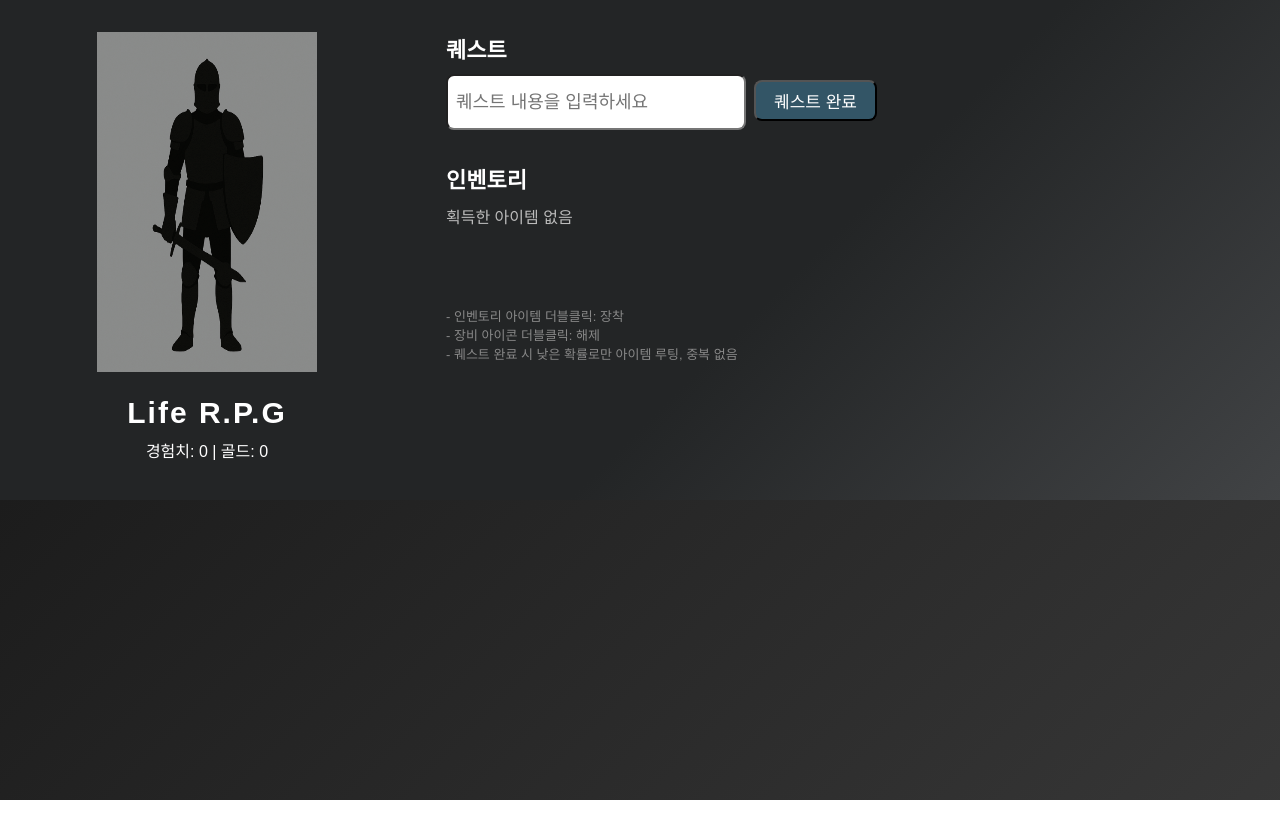
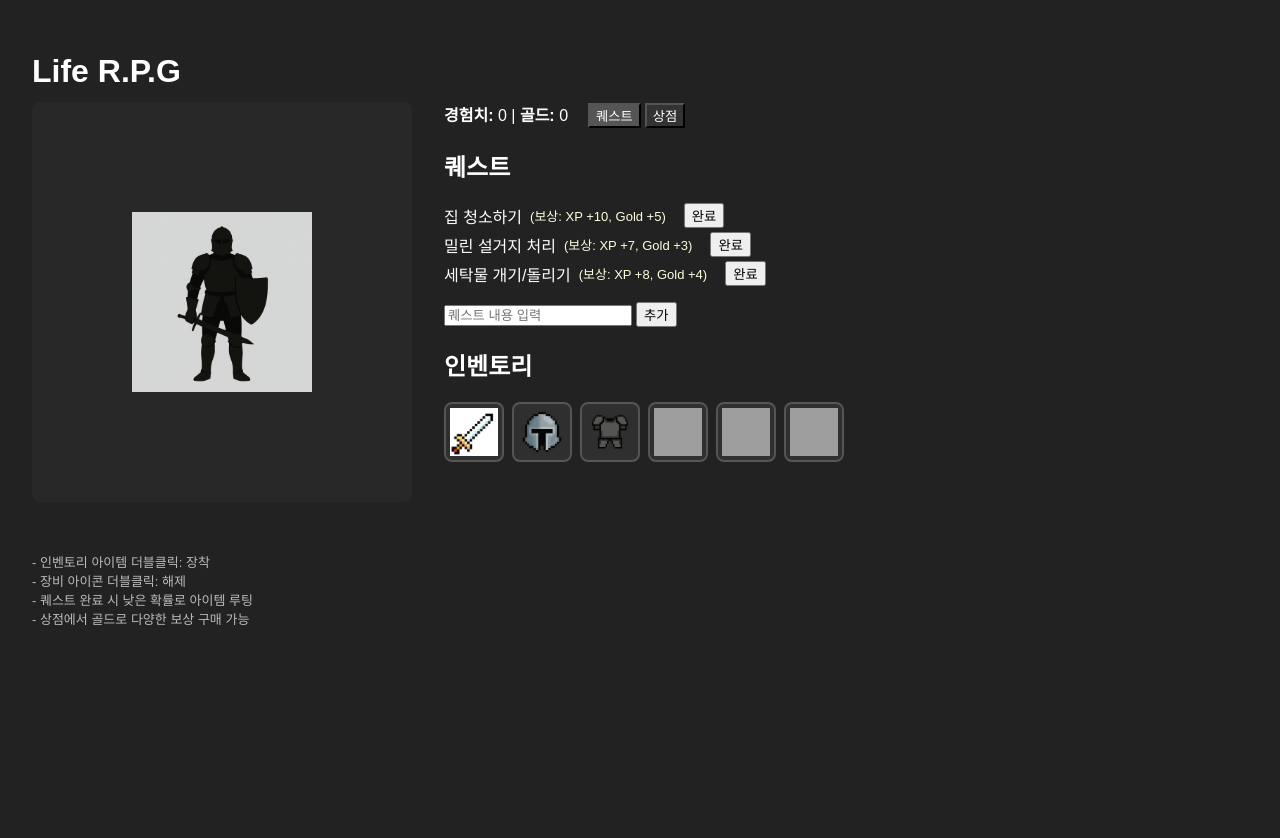
Before and after one commit to jeonjunhee93/LifeRPG_0.0.07, a React (Vite) app in the folder LifeRPG_0.014/: page / in a window 1280 px wide. Shown: the top 838 px of the page. Before the commit the page ends 800 px from the top, so only its background shows below. Built offline with nearby package versions, Linux system fonts and the light colour scheme; grey boxes are pictures that could not be loaded.

Commit message:
Update LifeRPG.jsx

```diff
--- a/LifeRPG_0.014/src/LifeRPG.jsx
+++ b/LifeRPG_0.014/src/LifeRPG.jsx
@@ -1,182 +1,274 @@
 import React, { useState } from "react";
 
-// 드랍 아이템 테이블
-const ALL_ITEMS = [
-  { id: 1, name: "무딘 칼", type: "weapon", rarity: "common", img: "/무딘칼_일반.png", dropRate: 0.5 },
-  { id: 2, name: "루비소드", type: "weapon", rarity: "rare", img: "/루비소드_희귀.png", dropRate: 0.15 },
-  { id: 3, name: "파멸의 검", type: "weapon", rarity: "epic", img: "/파멸의검_에픽.png", dropRate: 0.05 },
-  { id: 4, name: "아스가르드의 빛", type: "weapon", rarity: "legendary", img: "/아스가르드의빛_전설.png", dropRate: 0.01 },
-  // 투구
-  { id: 5, name: "녹슨 철 투구", type: "helmet", rarity: "common", img: "/녹슨 철 투구.png", dropRate: 0.5 },
-  { id: 6, name: "용기의 투구", type: "helmet", rarity: "rare", img: "/용기의 투구.png", dropRate: 0.15 },
-  { id: 7, name: "검은 달의 투구", type: "helmet", rarity: "epic", img: "/검은 달의 투구.png", dropRate: 0.05 },
-  { id: 8, name: "신왕의 면류관", type: "helmet", rarity: "legendary", img: "/신왕의 면류관.png", dropRate: 0.01 },
-  // 갑옷
-  { id: 9, name: "낡은 철 갑옷", type: "armor", rarity: "common", img: "/낡은 철 갑옷.png", dropRate: 0.5 },
-  { id: 10, name: "기사단 정예 갑주", type: "armor", rarity: "rare", img: "/기사단 정예 갑주.png", dropRate: 0.15 },
-  { id: 11, name: "피의 결의 갑옷", type: "armor", rarity: "epic", img: "/피의 결의 갑옷.png", dropRate: 0.05 },
-  { id: 12, name: "용왕의 판금갑주", type: "armor", rarity: "legendary", img: "/용왕의 판금갑주.png", dropRate: 0.01 },
+// 장비 슬롯 정보
+const EQUIP_SLOTS = [
+  { key: "weapon", label: "무기", position: "left" },
+  { key: "helmet", label: "투구", position: "left" },
+  { key: "armor", label: "갑옷", position: "left" },
+  { key: "shield", label: "방패", position: "right" },
+  { key: "glove", label: "장갑", position: "right" },
+  { key: "boots", label: "신발", position: "right" },
 ];
 
-const SLOT_LIST = [
-  { key: "weapon", label: "무기" },
-  { key: "helmet", label: "투구" },
-  { key: "armor", label: "갑옷" },
+// 장비 예시(레어리티 포함)
+const ALL_ITEMS = [
+  { key: "weapon", name: "무딘 칼", icon: "/무딘칼_일반.png", rarity: "일반" },
+  { key: "weapon", name: "파멸의 검", icon: "/파멸의검_에픽.png", rarity: "에픽" },
+  { key: "helmet", name: "녹슨 철 투구", icon: "/녹슨 철 투구.png", rarity: "일반" },
+  { key: "helmet", name: "용기의 투구", icon: "/용기의 투구.png", rarity: "희귀" },
+  { key: "armor", name: "낡은 철 갑옷", icon: "/낡은 철 갑옷.png", rarity: "일반" },
+  { key: "armor", name: "기사단 정예 갑주", icon: "/기사단 정예 갑주.png", rarity: "희귀" },
+  { key: "shield", name: "기본 방패", icon: "/기본방패.png", rarity: "일반" },
+  { key: "glove", name: "가죽장갑", icon: "/가죽장갑.png", rarity: "일반" },
+  { key: "boots", name: "가죽신발", icon: "/가죽신발.png", rarity: "일반" },
 ];
 
-// 한글화
-function rarityKor(r) {
-  if (r === "common") return "일반";
-  if (r === "rare") return "희귀";
-  if (r === "epic") return "에픽";
-  if (r === "legendary") return "전설";
-  return r;
-}
-function raritySortValue(rarity) {
-  if (rarity === "legendary") return 4;
-  if (rarity === "epic") return 3;
-  if (rarity === "rare") return 2;
-  return 1;
+// 레어리티별 드랍 확률
+const LOOT_TABLE = [
+  { rarity: "전설", chance: 5 },
+  { rarity: "에픽", chance: 10 },
+  { rarity: "희귀", chance: 15 },
+  { rarity: "일반", chance: 70 },
+];
+
+// 기본 퀘스트
+const DEFAULT_QUESTS = [
+  { id: 1, text: "집 청소하기", reward: { xp: 10, gold: 5 } },
+  { id: 2, text: "밀린 설거지 처리", reward: { xp: 7, gold: 3 } },
+  { id: 3, text: "세탁물 개기/돌리기", reward: { xp: 8, gold: 4 } },
+];
+
+// 상점 아이템
+const SHOP_ITEMS = [
+  { name: "디저트 먹기", price: 10, description: "달콤한 휴식!", emoji: "🍰" },
+  { name: "유튜브 시청권", price: 15, description: "30분 휴식!", emoji: "📺" },
+  { name: "카페 가기", price: 30, description: "분위기 환기!", emoji: "☕" },
+  { name: "운동 보상", price: 25, description: "자기관리 보상!", emoji: "🏋️" },
+];
+
+function getRandomLoot() {
+  if (Math.random() > 0.3) return null; // 30% 확률
+  const roll = Math.random() * 100;
+  let acc = 0, chosen = "일반";
+  for (let l of LOOT_TABLE) {
+    acc += l.chance;
+    if (roll <= acc) { chosen = l.rarity; break; }
+  }
+  const candidates = ALL_ITEMS.filter(i => i.rarity === chosen);
+  if (candidates.length === 0) return null;
+  return candidates[Math.floor(Math.random() * candidates.length)];
 }
 
-export default function LifeRPG() {
-  const [inventory, setInventory] = useState([]);
-  const [equipment, setEquipment] = useState({});
-  const [questInput, setQuestInput] = useState("");
-  const [msg, setMsg] = useState("");
-
-  // 퀘스트 완료시 아이템 드랍
-  function handleQuestComplete() {
-    const candidates = ALL_ITEMS.filter(
-      (item) => !inventory.some((i) => i.id === item.id)
-    );
-    if (candidates.length === 0) {
-      setMsg("더 이상 드랍 가능한 아이템이 없습니다!");
-      return;
-    }
-    const rolled = candidates.filter((item) => Math.random() < item.dropRate);
-    if (rolled.length === 0) {
-      setMsg("아이템을 획득하지 못했습니다!");
-      return;
-    }
-    rolled.sort((a, b) => raritySortValue(b.rarity) - raritySortValue(a.rarity));
-    const loot = rolled[0];
-    setInventory((inv) => [...inv, loot]);
-    setMsg(`${rarityKor(loot.rarity)} 등급 [${loot.name}] 아이템을 획득했습니다!`);
-  }
-
-  function handleEquip(item) {
-    setEquipment((eq) => ({ ...eq, [item.type]: item }));
-    setMsg(`[${item.name}] 장착 완료!`);
-  }
-
-  function handleUnequip(type) {
-    setEquipment((eq) => {
-      const newEq = { ...eq };
-      delete newEq[type];
-      return newEq;
-    });
-  }
-
-  // 각 부위별 위치 (원하는대로 조절)
-  const slotPosition = {
-    weapon: { left: 10, top: 240 },
-    helmet: { left: 80, top: 30 },
-    armor: { left: 80, top: 160 },
-  };
-
+// 장비창(좌우 3개씩)
+function CharacterPanel({ equipment, onIconDoubleClick }) {
+  const leftSlots = EQUIP_SLOTS.filter(slot => slot.position === "left");
+  const rightSlots = EQUIP_SLOTS.filter(slot => slot.position === "right");
   return (
-    <div
-      style={{
-        display: "flex",
-        minHeight: "500px",
-        background: "linear-gradient(135deg, #232526 60%, #414345 100%)",
-        color: "white",
-        fontFamily: "Pretendard, Arial, sans-serif",
-      }}
-    >
-      {/* 좌측: 캐릭터/장비창 */}
-      <div style={{ flex: "0 0 350px", padding: "32px", display: "flex", flexDirection: "column", alignItems: "center" }}>
-        <div style={{ position: "relative", width: 220, height: 340 }}>
-          <img src="/silhouette.png" alt="실루엣" style={{ width: 220, height: 340, filter: "brightness(0.6)" }} />
-          {/* 장비 아이콘들 (부위별 지정 좌표) */}
-          {SLOT_LIST.map((slot) =>
-            equipment[slot.key] && (
+    <div style={{
+      display: "flex", alignItems: "center", justifyContent: "center",
+      minWidth: 380, minHeight: 400, background: "#4443", borderRadius: 8, margin: 0, padding: 0
+    }}>
+      <div style={{ display: "flex", flexDirection: "column", gap: 16 }}>
+        {leftSlots.map(slot => (
+          <div
+            key={slot.key}
+            style={{ width: 56, height: 56, display: "flex", alignItems: "center", justifyContent: "center" }}
+            onDoubleClick={() => onIconDoubleClick(slot.key)}
+          >
+            {equipment[slot.key] &&
               <img
-                key={slot.key}
-                src={equipment[slot.key].img}
+                src={equipment[slot.key].icon}
+                alt={slot.label}
                 title={equipment[slot.key].name}
-                onDoubleClick={() => handleUnequip(slot.key)}
-                style={{
-                  position: "absolute",
-                  left: slotPosition[slot.key]?.left || 20,
-                  top: slotPosition[slot.key]?.top || 60,
-                  width: 48,
-                  height: 48,
-                  cursor: "pointer",
-                  border: "2px solid #fff3",
-                  borderRadius: 10,
-                  background: "#1118",
-                }}
-              />
-            )
-          )}
-        </div>
-        <div style={{ margin: "24px 0 0 0", textAlign: "center" }}>
-          <div style={{ fontSize: 30, fontWeight: "bold", letterSpacing: 2 }}>Life R.P.G</div>
-          <div style={{ margin: "8px 0 0 0", fontSize: 16 }}>경험치: 0 | 골드: 0</div>
-        </div>
+                style={{ width: 48, height: 48, objectFit: "contain", borderRadius: 8, background: "#2228", border: "2px solid #fff" }}
+              />}
+          </div>
+        ))}
       </div>
-      {/* 우측: 퀘스트/인벤토리 */}
-      <div style={{ flex: 1, padding: "32px 32px 0 32px" }}>
-        <div>
-          <div style={{ fontSize: 22, fontWeight: "bold", marginBottom: 10 }}>퀘스트</div>
-          <input
-            style={{ width: 280, height: 36, fontSize: 18, borderRadius: 8, padding: 8, marginRight: 8 }}
-            value={questInput}
-            placeholder="퀘스트 내용을 입력하세요"
-            onChange={e => setQuestInput(e.target.value)}
-            onKeyDown={e => e.key === "Enter" && handleQuestComplete()}
-          />
-          <button
-            style={{ fontSize: 17, padding: "6px 18px", borderRadius: 8, background: "#356", color: "white" }}
-            onClick={handleQuestComplete}
+      {/* 실루엣 */}
+      <div style={{
+        width: 180, height: 320, position: "relative", margin: "0 12px"
+      }}>
+        <img src="/silhouette.png" alt="캐릭터 실루엣"
+          style={{ width: "100%", height: "100%", objectFit: "contain", filter: "brightness(0.93)" }}
+        />
+      </div>
+      <div style={{ display: "flex", flexDirection: "column", gap: 16 }}>
+        {rightSlots.map(slot => (
+          <div
+            key={slot.key}
+            style={{ width: 56, height: 56, display: "flex", alignItems: "center", justifyContent: "center" }}
+            onDoubleClick={() => onIconDoubleClick(slot.key)}
           >
-            퀘스트 완료
-          </button>
-        </div>
-        <div style={{ margin: "32px 0 10px 0", fontSize: 22, fontWeight: "bold" }}>인벤토리</div>
-        <div style={{ display: "flex", flexWrap: "wrap", gap: "10px" }}>
-          {inventory.length === 0 && <div style={{ color: "#bbb" }}>획득한 아이템 없음</div>}
-          {inventory.map((item) => (
-            <div
-              key={item.id}
-              style={{
-                display: "flex",
-                flexDirection: "column",
-                alignItems: "center",
-                border: "2px solid #888",
-                borderRadius: 10,
-                background: "#222a",
-                padding: 4,
-                width: 62,
-              }}
-              title={`[${item.name}]\n${rarityKor(item.rarity)} 등급\n더블클릭: 장착`}
-              onDoubleClick={() => handleEquip(item)}
-            >
-              <img src={item.img} alt={item.name} style={{ width: 42, height: 42 }} />
-              <span style={{ fontSize: 13 }}>{item.name}</span>
-              <span style={{ fontSize: 12, color: "#87f" }}>{rarityKor(item.rarity)}</span>
-            </div>
-          ))}
-        </div>
-        <div style={{ marginTop: 22, minHeight: 38, color: "#fff59e", fontSize: 16 }}>{msg}</div>
-        <div style={{ color: "#888", marginTop: 18, fontSize: 13 }}>
-          - 인벤토리 아이템 더블클릭: 장착<br />
-          - 장비 아이콘 더블클릭: 해제<br />
-          - 퀘스트 완료 시 낮은 확률로만 아이템 루팅, 중복 없음
-        </div>
+            {equipment[slot.key] &&
+              <img
+                src={equipment[slot.key].icon}
+                alt={slot.label}
+                title={equipment[slot.key].name}
+                style={{ width: 48, height: 48, objectFit: "contain", borderRadius: 8, background: "#2228", border: "2px solid #fff" }}
+              />}
+          </div>
+        ))}
       </div>
     </div>
   );
 }
+
+export default function LifeRPG() {
+  const [equipment, setEquipment] = useState({
+    weapon: null, helmet: null, armor: null, shield: null, glove: null, boots: null,
+  });
+  const [inventory, setInventory] = useState([
+    ALL_ITEMS[0], ALL_ITEMS[2], ALL_ITEMS[4], ALL_ITEMS[6], ALL_ITEMS[7], ALL_ITEMS[8]
+  ]);
+  const [quests, setQuests] = useState([...DEFAULT_QUESTS]);
+  const [questInput, setQuestInput] = useState("");
+  const [xp, setXP] = useState(0);
+  const [gold, setGold] = useState(0);
+  const [message, setMessage] = useState("");
+  const [activeTab, setActiveTab] = useState("quest"); // quest or shop
+
+  // 인벤토리 더블클릭 → 장착
+  const handleInventoryDoubleClick = item => {
+    setEquipment(prev => ({
+      ...prev, [item.key]: item,
+    }));
+    setInventory(inv => inv.filter(i => i !== item));
+  };
+  // 장비 더블클릭 → 해제
+  const handleEquipDoubleClick = slotKey => {
+    if (!equipment[slotKey]) return;
+    setInventory(inv => [...inv, equipment[slotKey]]);
+    setEquipment(prev => ({ ...prev, [slotKey]: null }));
+  };
+
+  // 퀘스트 추가
+  const handleQuestAdd = () => {
+    if (questInput.trim()) {
+      setQuests(qs => [...qs, {
+        id: Date.now(), text: questInput.trim(), reward: { xp: 10, gold: 5 }
+      }]);
+      setQuestInput("");
+    }
+  };
+
+  // 퀘스트 완료
+  const handleQuestComplete = quest => {
+    setXP(xp + quest.reward.xp);
+    setGold(gold + quest.reward.gold);
+    setQuests(qs => qs.filter(q => q.id !== quest.id));
+    const loot = getRandomLoot();
+    if (loot) {
+      setInventory(inv => [...inv, loot]);
+      setMessage(`🎉 퀘스트 완료! ${loot.name}(${loot.rarity})를 획득!`);
+    } else {
+      setMessage(`퀘스트 완료! 경험치 +${quest.reward.xp}, 골드 +${quest.reward.gold}`);
+    }
+    setTimeout(() => setMessage(""), 2000);
+  };
+
+  // 상점 구매
+  const handleBuy = item => {
+    if (gold < item.price) {
+      setMessage("골드가 부족합니다!");
+      setTimeout(() => setMessage(""), 1200);
+      return;
+    }
+    setGold(gold - item.price);
+    setMessage(`${item.emoji} ${item.name} 구매 완료!`);
+    setTimeout(() => setMessage(""), 2000);
+  };
+
+  return (
+    <div style={{ background: "#222", minHeight: "100vh", color: "#fff", fontFamily: "Pretendard, sans-serif", padding: 32 }}>
+      <h1 style={{ marginBottom: 12 }}>Life R.P.G</h1>
+      <div style={{ display: "flex", alignItems: "flex-start", gap: 32 }}>
+        {/* 캐릭터+장비 */}
+        <CharacterPanel equipment={equipment} onIconDoubleClick={handleEquipDoubleClick} />
+        <div style={{ flex: 1 }}>
+          {/* 골드, 경험치, 탭 */}
+          <div style={{ marginBottom: 8 }}>
+            <b>경험치:</b> {xp} | <b>골드:</b> {gold}
+            <button onClick={() => setActiveTab("quest")} style={{ marginLeft: 20, marginRight: 4, background: activeTab === "quest" ? "#555" : "#333", color: "#fff" }}>퀘스트</button>
+            <button onClick={() => setActiveTab("shop")} style={{ background: activeTab === "shop" ? "#555" : "#333", color: "#fff" }}>상점</button>
+          </div>
+          {/* 퀘스트 탭 */}
+          {activeTab === "quest" && (
+            <>
+              <div style={{ marginBottom: 12 }}>
+                <h2>퀘스트</h2>
+                <ul style={{ padding: 0, listStyle: "none" }}>
+                  {quests.map(q => (
+                    <li key={q.id}
+                      style={{ marginBottom: 4, display: "flex", alignItems: "center", gap: 8 }}>
+                      <span>{q.text}</span>
+                      <span style={{ fontSize: 13, color: "#ffd" }}>
+                        (보상: XP +{q.reward.xp}, Gold +{q.reward.gold})
+                      </span>
+                      <button onClick={() => handleQuestComplete(q)} style={{ marginLeft: 10 }}>완료</button>
+                    </li>
+                  ))}
+                </ul>
+                {/* 퀘스트 추가 */}
+                <input
+                  value={questInput}
+                  onChange={e => setQuestInput(e.target.value)}
+                  placeholder="퀘스트 내용 입력"
+                  style={{ width: 180, marginRight: 4 }}
+                  onKeyDown={e => e.key === "Enter" && handleQuestAdd()}
+                />
+                <button onClick={handleQuestAdd}>추가</button>
+              </div>
+              {/* 인벤토리 */}
+              <h2>인벤토리</h2>
+              <div style={{ display: "flex", gap: 8, flexWrap: "wrap" }}>
+                {inventory.map(item => (
+                  <div key={item.name + item.rarity}
+                    onDoubleClick={() => handleInventoryDoubleClick(item)}
+                    style={{
+                      width: 56, height: 56, background: "#333c",
+                      border: `2px solid ${item.rarity === "전설" ? "#FFD700" : item.rarity === "에픽" ? "#c0f" : item.rarity === "희귀" ? "#08f" : "#555"}`,
+                      borderRadius: 8, display: "flex", alignItems: "center", justifyContent: "center", cursor: "pointer"
+                    }}>
+                    <img src={item.icon} alt={item.name} style={{ width: 48, height: 48 }} />
+                  </div>
+                ))}
+              </div>
+            </>
+          )}
+          {/* 상점 탭 */}
+          {activeTab === "shop" && (
+            <div>
+              <h2>상점</h2>
+              <div style={{ display: "flex", gap: 16, flexWrap: "wrap" }}>
+                {SHOP_ITEMS.map(item => (
+                  <div key={item.name} style={{
+                    background: "#444a", padding: 16, borderRadius: 12,
+                    width: 150, textAlign: "center", border: "2px solid #555"
+                  }}>
+                    <div style={{ fontSize: 36 }}>{item.emoji}</div>
+                    <b>{item.name}</b>
+                    <div style={{ margin: "6px 0", fontSize: 13, color: "#ccc" }}>{item.description}</div>
+                    <div style={{ marginBottom: 8, color: "#ffe600" }}>💰 {item.price}G</div>
+                    <button onClick={() => handleBuy(item)}
+                      style={{ width: "90%", padding: 4, background: "#006eff", color: "#fff", border: "none", borderRadius: 8 }}>
+                      구매
+                    </button>
+                  </div>
+                ))}
+              </div>
+            </div>
+          )}
+        </div>
+      </div>
+      {/* 안내 및 메시지 */}
+      <div style={{ marginTop: 18, color: "#fc0", fontSize: 16, minHeight: 24 }}>{message}</div>
+      <div style={{ marginTop: 8, color: "#bbb", fontSize: 13 }}>
+        - 인벤토리 아이템 더블클릭: 장착<br />
+        - 장비 아이콘 더블클릭: 해제<br />
+        - 퀘스트 완료 시 낮은 확률로 아이템 루팅<br />
+        - 상점에서 골드로 다양한 보상 구매 가능<br />
+      </div>
+    </div>
+  );
+}
```
